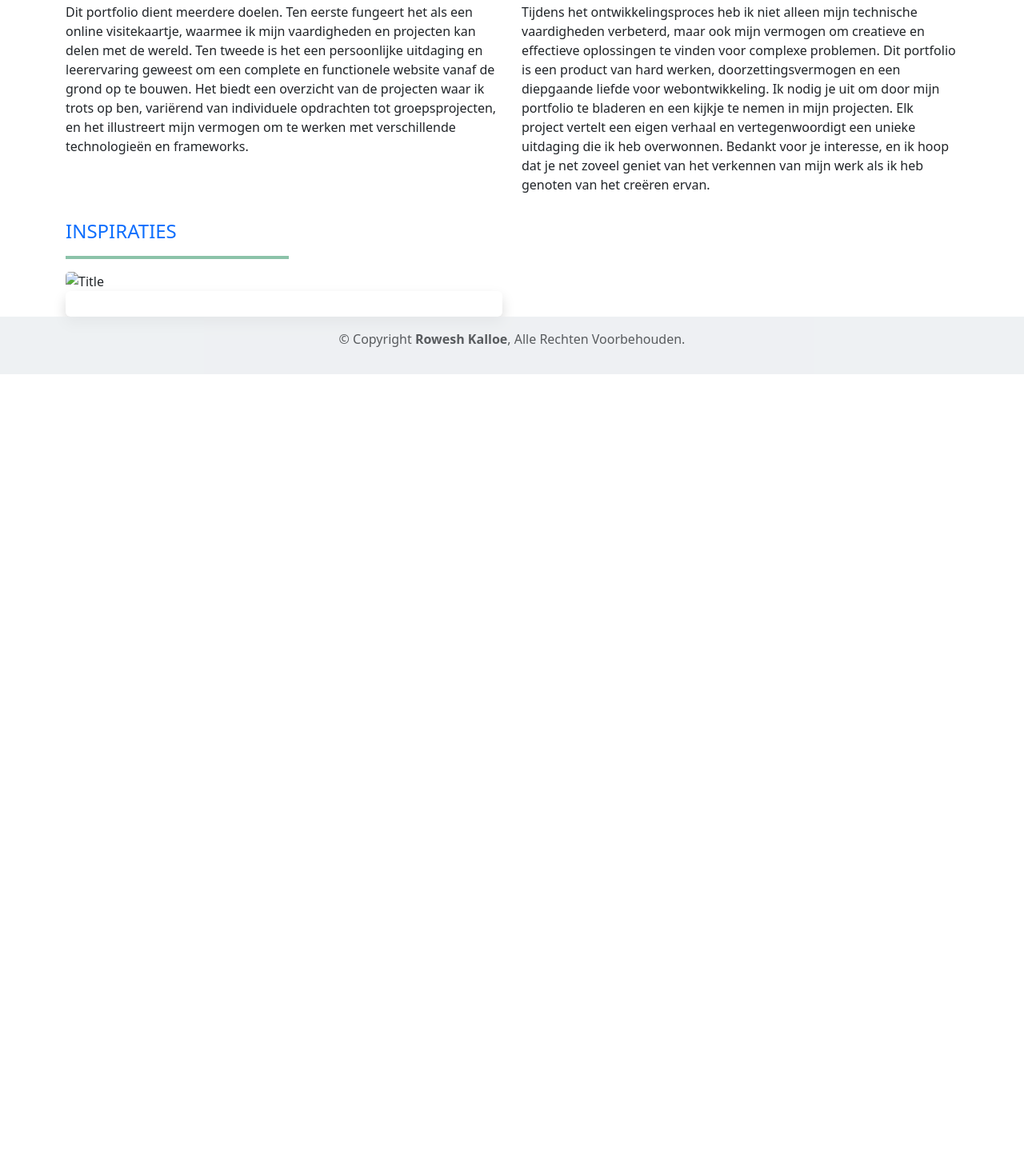
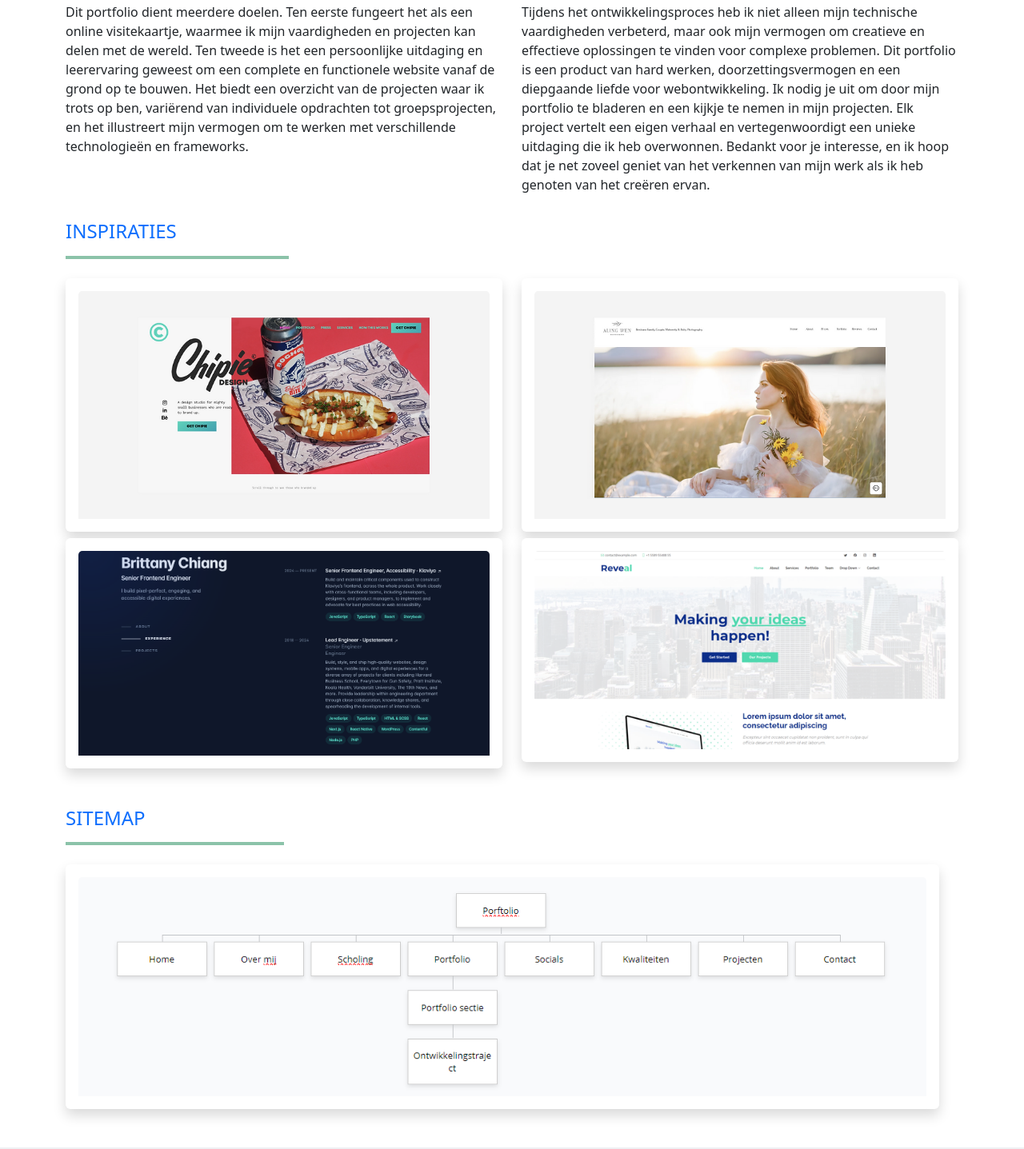
Before and after one commit to R-Kalloe/R-Kalloe.github.io, a plain HTML site: page portfolio.html in a window 1280 px wide. Shown: the part 523-1960 px from the top of the page at 80% size. Before the commit the page ends 991 px from the top, so only its background shows below. Drawn offline with nearby package versions, Linux system fonts and the light colour scheme.

Commit message:
Alle inspiraties toegevoegd

```diff
--- a/portfolio.html
+++ b/portfolio.html
@@ -155,7 +155,7 @@
         </ul>
       </div>
     </nav>
-    <div class="container-fluid mt-5" id="portfolio">
+    <div class="container-fluid mt-5">
       <div class="container-md services">
         <div class="row">
           <div class="col-md-12">
@@ -225,8 +225,8 @@
         </div>
       </div>
     </div>
-    <div class="container-fluid mt-3" id="portfolio">
-      <div class="container-md services">
+    <div class="container-fluid mt-3 pb-5">
+      <div class="container-md">
         <div class="row">
           <div class="col-md-12">
             <h1 class="fs-4 text-uppercase text-primary">Inspiraties</h1>
@@ -235,19 +235,68 @@
         </div>
         <div class="row">
           <div class="col-md-6">
-            <div class="card border border-0">
-              <img class="card-img-top" src="holder.js/100x180/" alt="Title" />
+            <div class="card border border-0 mt-2">
               <div class="card-body shadow rounded">
+                <img
+                  class="card-img-top img-fluid"
+                  src="images/inspirations/inspiration-1.png"
+                  alt="Screenshot of an inspiration"
+                />
               </div>
             </div>
-
           </div>
-          <div class="col-md-3"></div>
-          <div class="col-md-3"></div>
-        </div>
-        <div class="row">
-          <div class="col-md-6"></div>
-          <div class="col-md-6"></div>
+          <div class="col-md-6">
+            <div class="card border border-0 mt-2">
+              <div class="card-body shadow rounded">
+                <img
+                class="card-img-top img-fluid"
+                src="images/inspirations/inspiration-2.png"
+                alt="Screenshot of an inspiration"
+              />
+              </div>
+            </div>
+          </div>
+          <div class="col-md-6">
+            <div class="card border border-0 mt-2">
+              <div class="card-body shadow rounded">
+                <img
+                class="card-img-top img-fluid"
+                src="images/inspirations/inspiration-3.png"
+                alt="Screenshot of an inspiration"
+              />
+              </div>
+            </div>
+          </div>
+          <div class="col-md-6">
+            <div class="card border border-0 mt-2">
+              <div class="card-body shadow rounded">
+                <img
+                class="card-img-top img-fluid"
+                src="images/inspirations/inspiration-4.png"
+                alt="Screenshot of an inspiration"
+              />
+              </div>
+            </div>
+          </div>
+          <div class="row mt-5">
+            <div class="col-md-12">
+              <h1 class="fs-4 text-uppercase text-primary">Sitemap</h1>
+              <hr class="border border-success border-2 opacity-50 w-25" />
+            </div>
+          </div>
+          <div class="row">
+            <div class="col-md-12">
+              <div class="card border border-0 mt-2">
+                <div class="card-body shadow rounded">
+                  <img
+                  class="card-img-top img-fluid"
+                  src="images/sitemap/sitemap.png"
+                  alt="Screenshot of an inspiration"
+                />
+                </div>
+              </div>
+            </div>
+          </div>
         </div>
       </div>
     </div>
```
Also changed, not shown: images/inspirations/inspiration-1.png (added), images/inspirations/inspiration-2.png (added), images/inspirations/inspiration-3.png (added), images/inspirations/inspiration-4.png (added), images/sitemap/sitemap.png (added).
